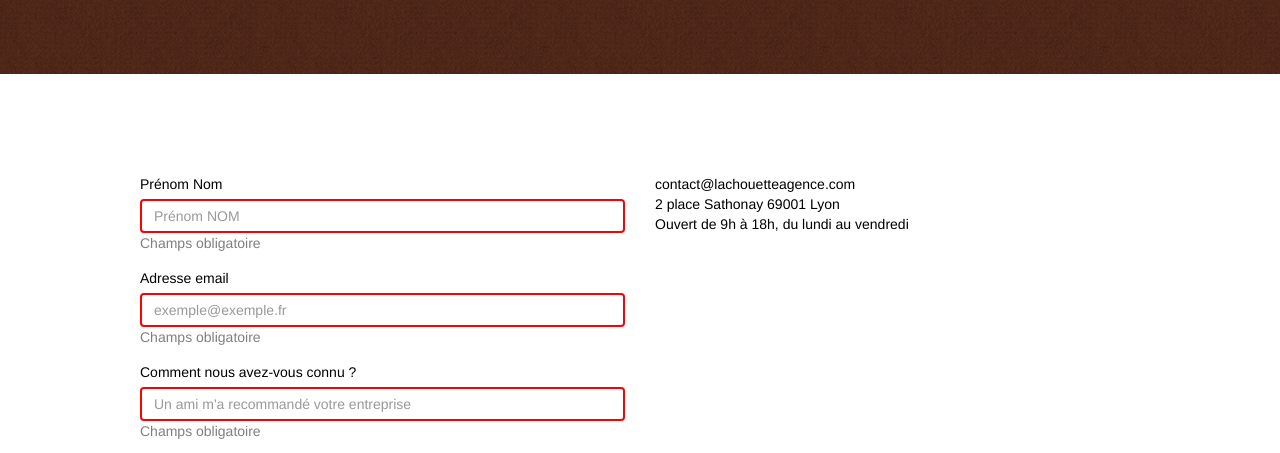
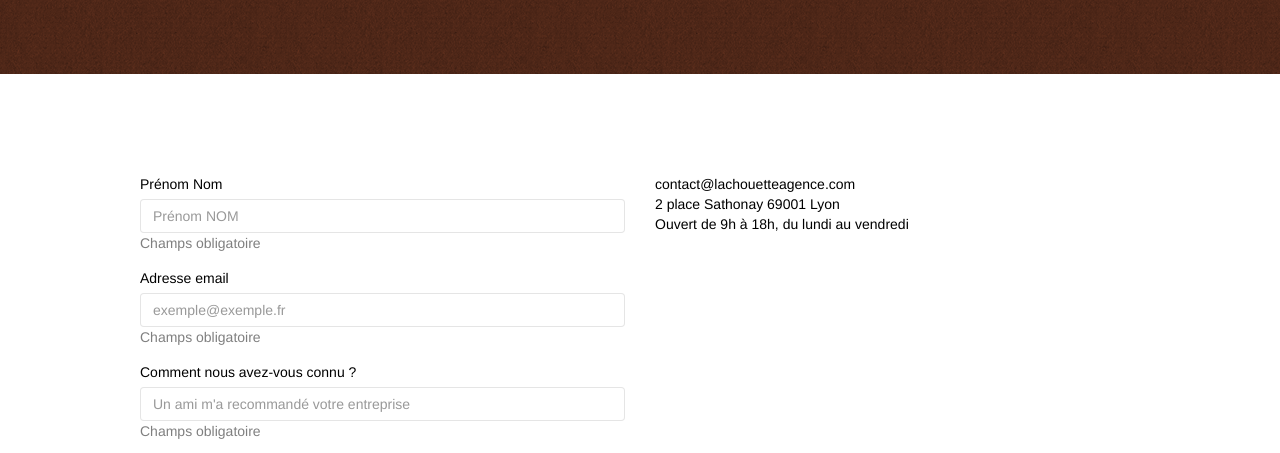
Before and after one commit to MarionCd/MarionCarraud_4_09092021, a plain HTML site: page contact.html in a window 1280 px wide. Shown: the part 330-783 px from the top of the page. Drawn offline with Linux system fonts and the light colour scheme.

Commit message:
formulaire contact

```diff
--- a/style.css
+++ b/style.css
@@ -915,9 +915,6 @@ a:active{
     height:270px;
 }
 
-input:invalid{
-    border:2px solid red;
-}
 
 .avertissement{
     font-size:14px;
```
